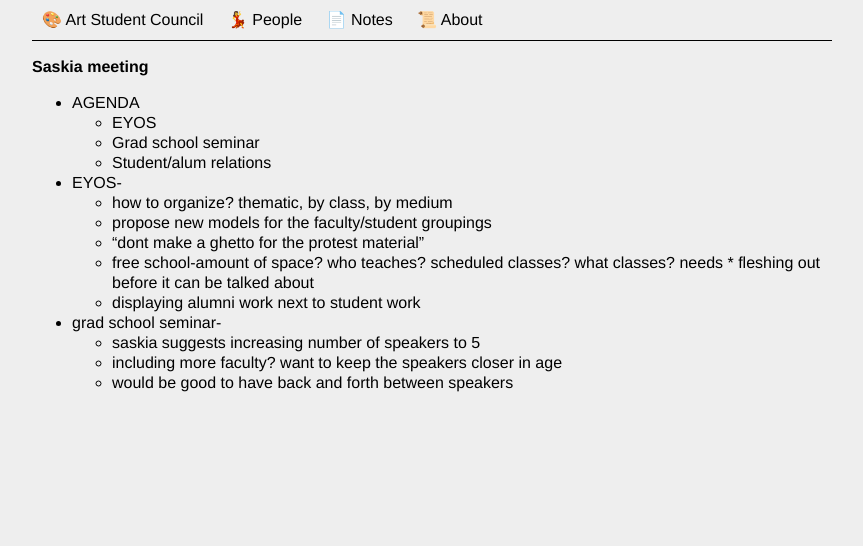
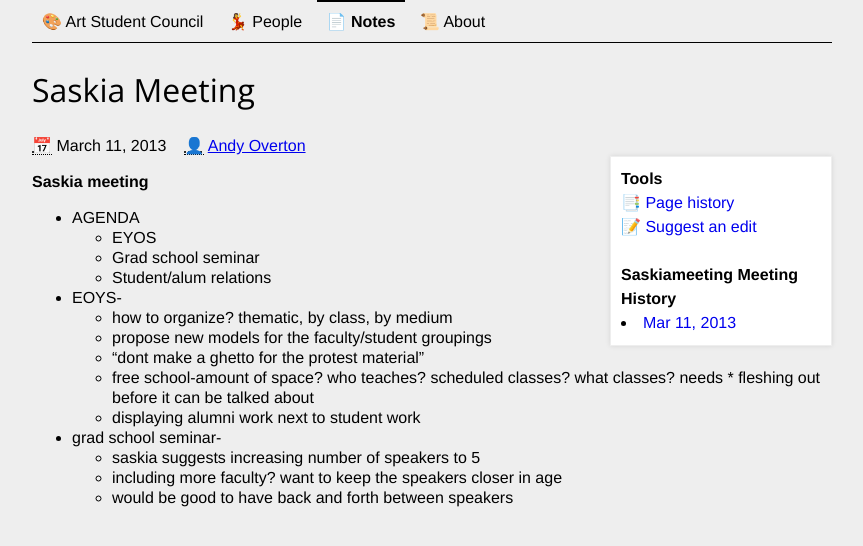
Before and after one commit to CooperASC/cooperasc.github.com, a Jekyll site: the page built from _posts/notes/2013-03-11-saskia-meeting-andy.md, in a window 1280 px wide. Shown: the top 546 px of the page, without its empty margins (208-1071 px from the left). Built offline with Jekyll 4.4.1, drawn with Linux system fonts in a browser that asks for light colours.

Commit message:
Updated fixed metadata

```diff
--- a/_posts/notes/2013-03-11-saskia-meeting-andy.md
+++ b/_posts/notes/2013-03-11-saskia-meeting-andy.md
@@ -1,6 +1,11 @@
 ---
-layout: default
+title: Saskia Meeting
+notetaker: Andy Overton
 published: true
+category: notes
+tags: Saskia meeting
+layout: notes-single
+filepath: _posts/notes/2013-03-11-saskia-meeting-andy.md
 ---
 
 **Saskia meeting**
@@ -10,7 +15,7 @@ published: true
 	* Grad school seminar
 	* Student/alum relations
 
-* EYOS-
+* EOYS-
 	* how to organize? thematic, by class, by medium
 	* propose new models for the faculty/student groupings
 	* "dont make a ghetto for the protest material"
```
